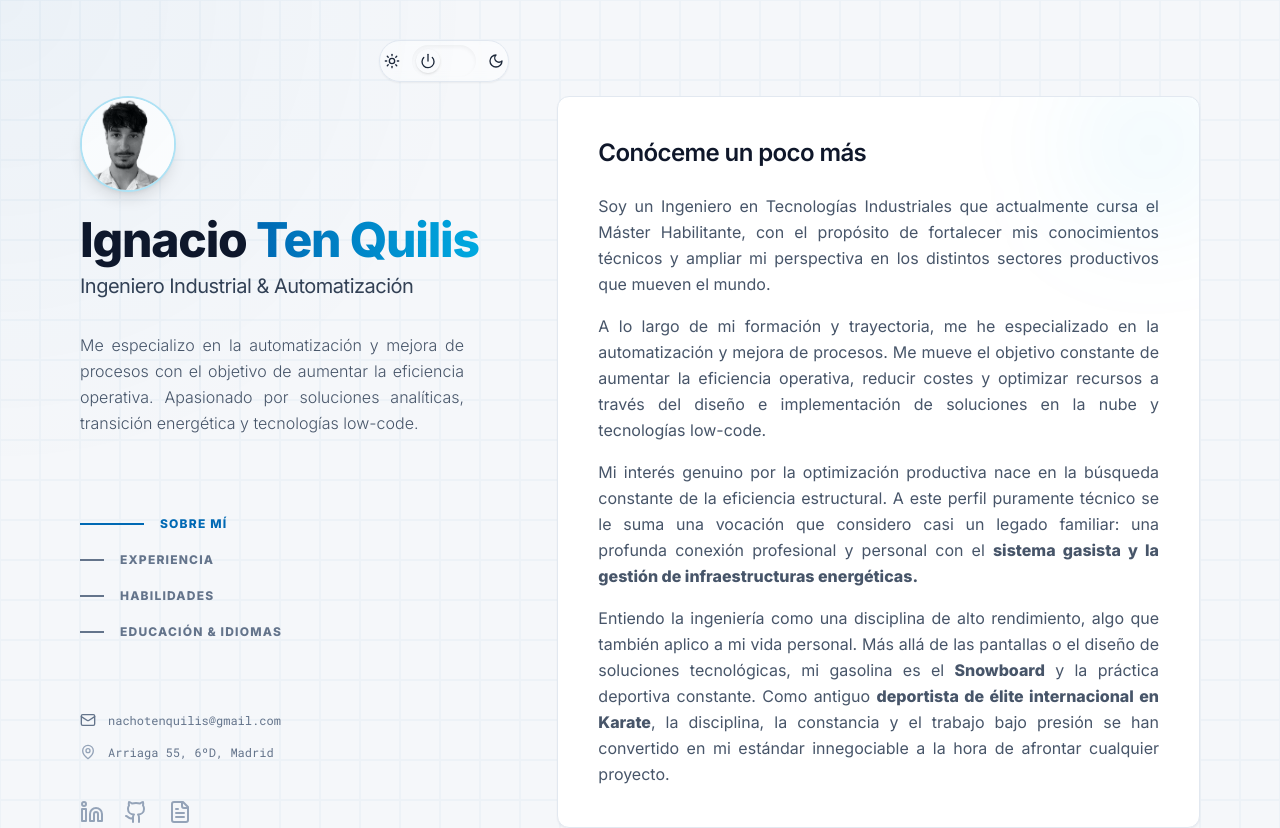
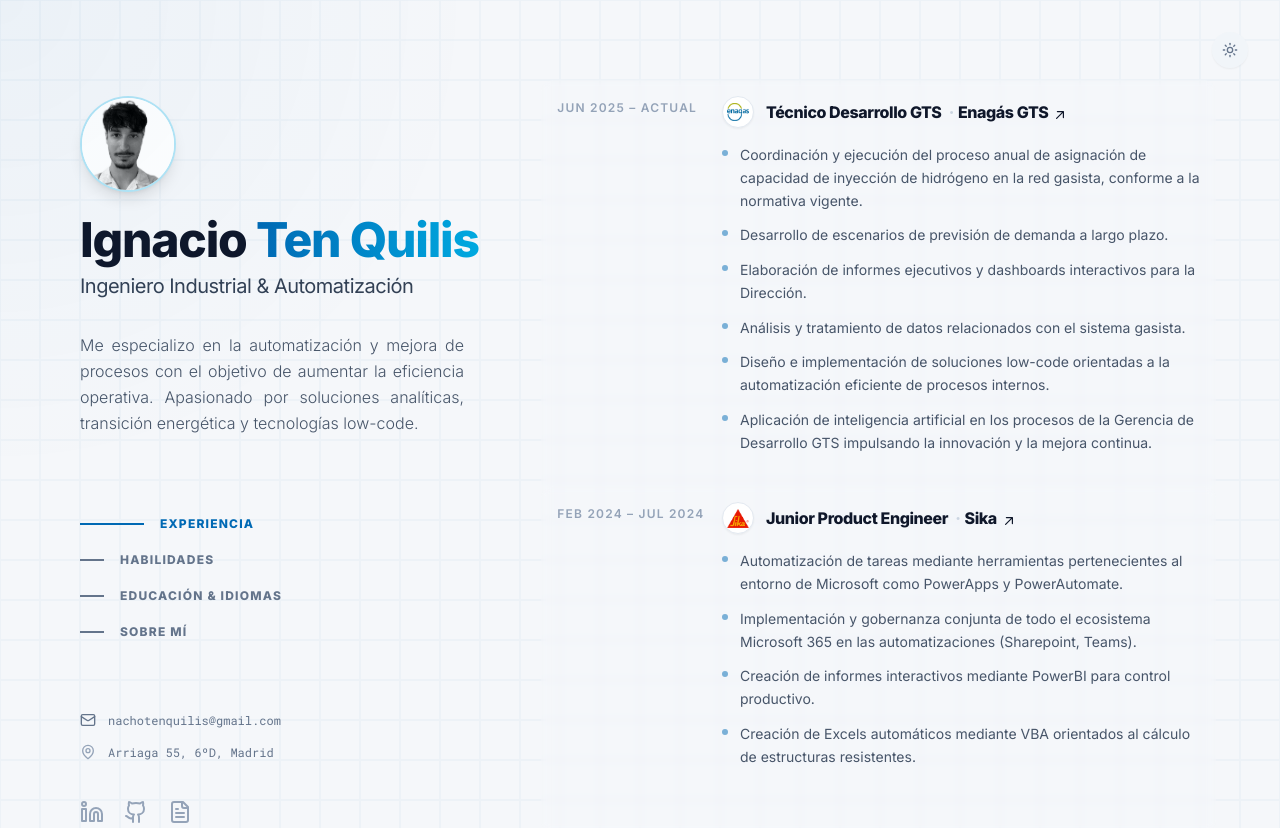
Before and after one commit to Nachotenquilis/portfolio-industrial, a React (Vite) app: page / in a window 1280 px wide. Shown: the top 828 px of the page. Built offline with nearby package versions, Linux system fonts and the light colour scheme.

Commit message:
fix: reorder layout and swap logos

```diff
--- a/src/App.jsx
+++ b/src/App.jsx
@@ -39,24 +39,19 @@ function App() {
 
         {/* Left Column: Fixed Sidebar */}
         <header className="lg:sticky lg:top-0 lg:max-h-screen lg:w-5/12 lg:flex lg:flex-col lg:justify-between py-12 lg:py-24 px-6 lg:pl-12 xl:pl-20">
-          <div className="hidden lg:absolute lg:top-10 lg:right-6 lg:block border border-slate-200 dark:border-slate-800 rounded-full bg-white/50 dark:bg-slate-900/50 backdrop-blur-sm p-1 shadow-sm">
-             <ThemeToggle isDark={isDark} toggle={() => setIsDark(!isDark)} />
-          </div>
           <Sidebar />
         </header>
 
         {/* Right Column: Scrollable Content */}
         <main className="lg:w-7/12 pt-24 lg:pt-24 pb-12 px-6 lg:pr-12 xl:pr-20 space-y-32">
 
-          {/* About injected to replace the simple block */}
-          <About />
-
           <Experience />
           <Skills />
           <Education />
+          <About />
 
           {/* Footer */}
-          <footer className="pt-20 pb-8 text-center sm:text-left text-sm opacity-60 font-mono">
+          <footer className="pt-10 pb-8 text-center sm:text-left text-sm opacity-60 font-mono">
             <p className="flex items-center justify-center sm:justify-start gap-2">
                <span className="w-2 h-2 rounded-full bg-enagas-cyan animate-pulse"></span>
                © {new Date().getFullYear()} Ignacio Ten Quilis. Desarrollado con Vite, React y Tailwind.
@@ -64,6 +59,11 @@ function App() {
           </footer>
         </main>
       </div>
+
+      <div className="hidden lg:block fixed top-8 right-8 z-50">
+        <ThemeToggle isDark={isDark} toggle={() => setIsDark(!isDark)} />
+      </div>
+
     </div>
   );
 }
--- a/src/components/layout/Sidebar.jsx
+++ b/src/components/layout/Sidebar.jsx
@@ -7,7 +7,7 @@ const Sidebar = () => {
 
   useEffect(() => {
     const handleScroll = () => {
-      const sections = ['about', 'experience', 'skills', 'education'];
+      const sections = ['experience', 'skills', 'education', 'about'];
       let current = '';
 
       for (const section of sections) {
@@ -27,10 +27,10 @@ const Sidebar = () => {
   }, [activeSection]);
 
   const navLinks = [
-    { id: 'about', label: 'Sobre Mí' },
     { id: 'experience', label: 'Experiencia' },
     { id: 'skills', label: 'Habilidades' },
     { id: 'education', label: 'Educación & Idiomas' },
+    { id: 'about', label: 'Sobre Mí' },
   ];
 
   return (
--- a/src/components/layout/ThemeToggle.jsx
+++ b/src/components/layout/ThemeToggle.jsx
@@ -1,26 +1,22 @@
 import React from 'react';
+import { Sun, Moon } from 'lucide-react';
 import { motion } from 'framer-motion';
-import { Power, Sun, Moon } from 'lucide-react';
 
 const ThemeToggle = ({ isDark, toggle }) => {
   return (
-    <div className="flex items-center gap-3">
-      <Sun className={`w-4 h-4 ${!isDark ? 'text-safety-orange' : 'text-industrial-500'}`} />
     <button
       onClick={toggle}
-        className="w-16 h-8 rounded-full bg-industrial-800 dark:bg-industrial-200 relative shadow-inner p-1 cursor-pointer outline-none focus:ring-2 focus:ring-safety-blue transition-colors"
       aria-label="Toggle Theme"
+      className="p-2.5 rounded-full bg-slate-100 hover:bg-slate-200 dark:bg-slate-800/80 dark:hover:bg-slate-700 text-slate-500 hover:text-slate-900 dark:text-slate-400 dark:hover:text-cyan-400 transition-all focus:outline-none shadow-sm hover:shadow-md"
     >
       <motion.div
-          className="w-6 h-6 rounded-full bg-industrial-200 dark:bg-industrial-800 shadow flex items-center justify-center pointer-events-none"
-          animate={{ x: isDark ? 32 : 0 }}
-          transition={{ type: "spring", stiffness: 500, damping: 30 }}
+        initial={false}
+        animate={{ rotate: isDark ? 360 : 0 }}
+        transition={{ duration: 0.6, ease: "easeInOut" }}
       >
-          <Power className="w-4 h-4 text-industrial-800 dark:text-safety-blue" />
+        {isDark ? <Moon className="w-4 h-4" /> : <Sun className="w-4 h-4" />}
       </motion.div>
     </button>
-      <Moon className={`w-4 h-4 ${isDark ? 'text-safety-blue neon-text-blue' : 'text-industrial-500'}`} />
-    </div>
   );
 };
 
```
Also changed, not shown: public/enagas.png, public/upv.png. Lines whose indentation alone changed are shown as unchanged.
